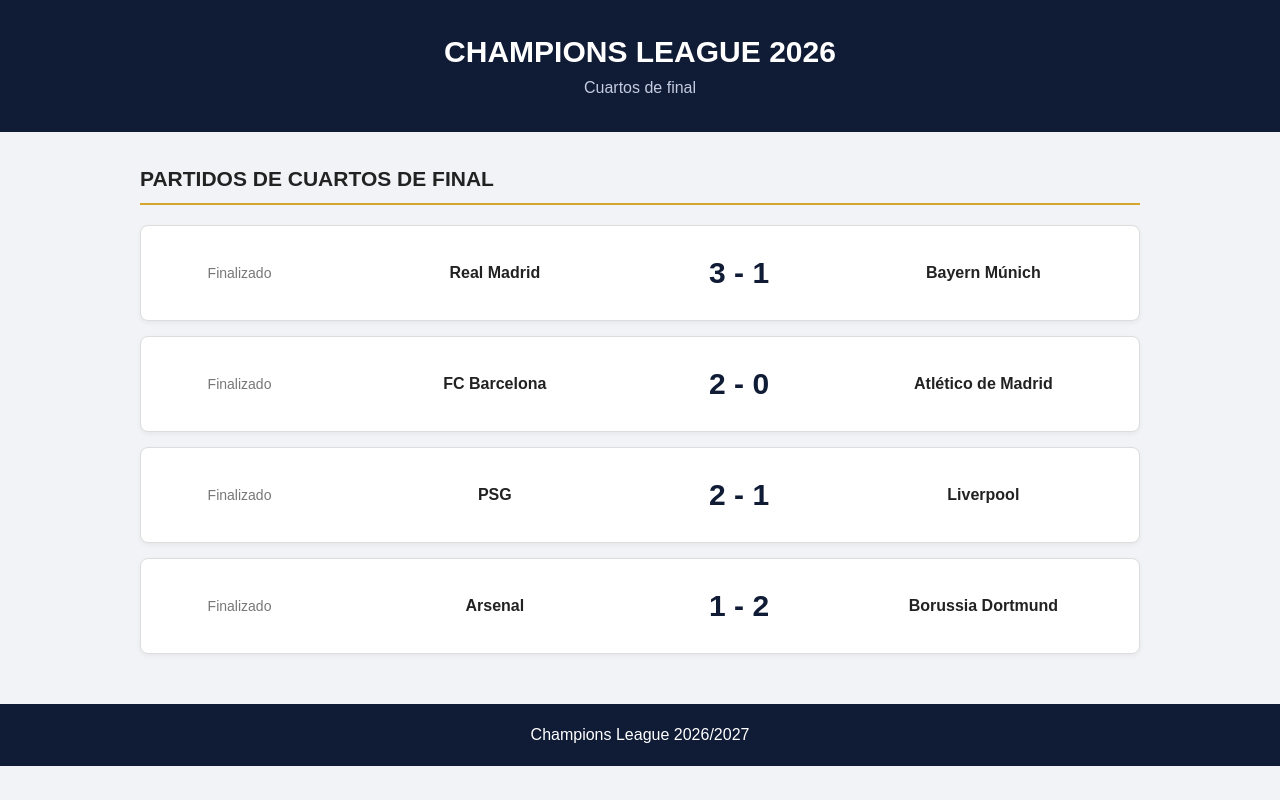
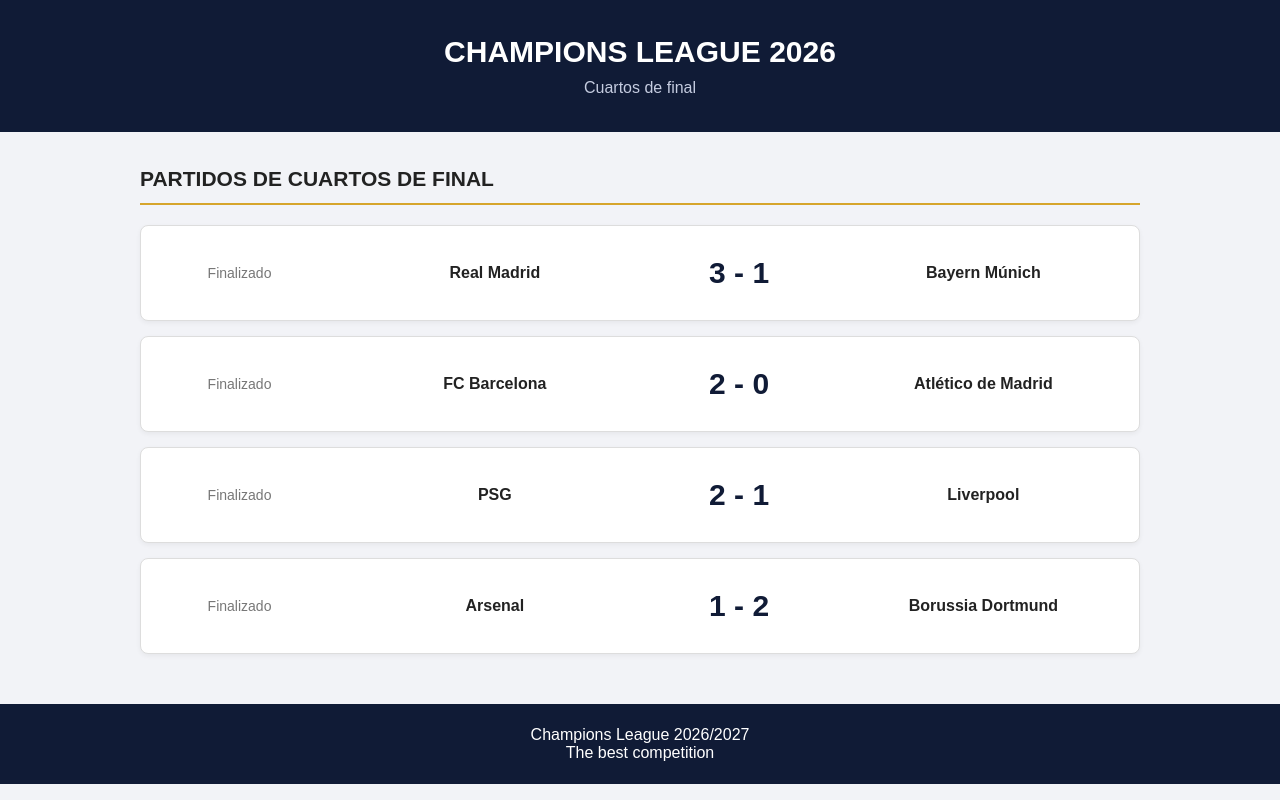
Before and after one commit to hectormartin123/PROYECTO-GIT-CHAMPIONS-LEAGUE, a plain HTML site: page partidos.html in a window 1280 px wide. Drawn offline with Linux system fonts and the light colour scheme.

```diff
--- a/partidos.html
+++ b/partidos.html
@@ -107,6 +107,7 @@
 
     <footer>
         <p>Champions League 2026/2027</p>
+        <p>The best competition</p>
     </footer>
 
 </body>
```
